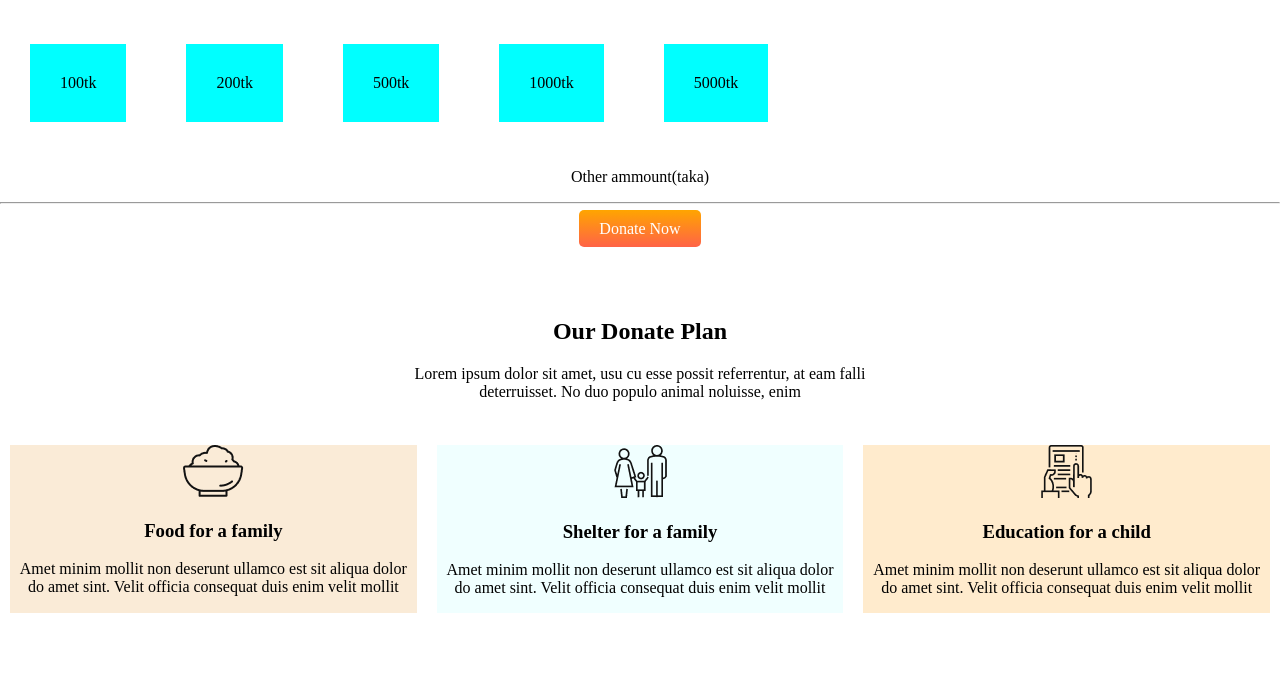
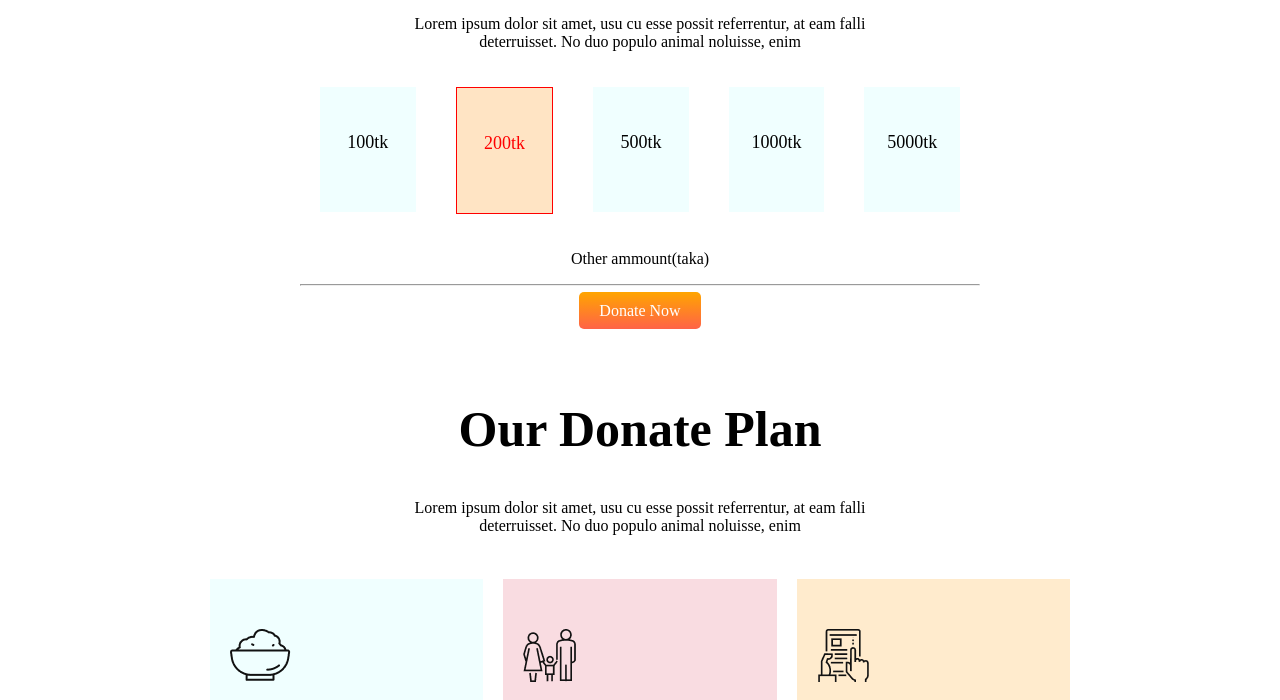
Before and after one commit to HASAN1911001/Assignement1, a plain HTML site: page index.html in a window 1280 px wide. Shown: the part 767-1467 px from the top of the page. Drawn offline with Linux system fonts and the light colour scheme.

Commit message:
Nothing significant

```diff
--- a/index.html
+++ b/index.html
@@ -22,7 +22,7 @@
     </section>
     <section id="donate-today">
         <p>
-            <h1>Donate Today</h1>
+            <h1 class="header">Donate Today</h1>
             Lorem ipsum dolor sit amet, usu cu esse possit referrentur, at eam falli<br>
             deterruisset. No duo populo animal noluisse, enim
         </p>
@@ -30,7 +30,7 @@
             <div class="tk">
                 100tk
             </div>
-            <div class="tk">
+            <div class="tk" id="tk200">
                 200tk
             </div>
             <div class="tk">
@@ -43,12 +43,16 @@
                 5000tk
             </div>
         </div>
-        <p>Other ammount(taka) <hr></p>
+        <div id="hr">
+            <p>
+                Other ammount(taka) <hr>
+            </p>
+        </div>
         <a id="donate-tab" href="https://help.unicef.org/bd/bangladesh-floods" target="blank">Donate Now</a>
     </section>
     <section id="our-donate-plan">
         <p>
-            <h1>Our Donate Plan</h1>
+            <h1 class="header">Our Donate Plan</h1>
             Lorem ipsum dolor sit amet, usu cu esse possit referrentur, at eam falli<br>
             deterruisset. No duo populo animal noluisse, enim<br><br>
         </p>
--- a/style.css
+++ b/style.css
@@ -1,5 +1,8 @@
 body{
     margin: 0;
+}
+.header{
+    font-size: 50px;
 }
 #bannar{
     height: 600px;
@@ -36,11 +39,29 @@ body{
 }
 #ammount{
     display: flex;
+    margin-left: 300px;
+    margin-right: 300px;
+
 }
 .tk{
-    margin: 30px;
-    background-color:aqua;
-    padding: 30px;
+    width: 20%;
+    height: 60px;
+    margin: 20px;
+    background-color:azure;
+    padding: 20px;
+    text-align: center;
+    padding-top: 45px;
+    font-size: 18px;
+    font-weight:700px;
+}
+#tk200{
+    color: red;
+    border: 1px solid red;
+    background-color:bisque
+}
+#hr{
+    margin-left: 300px;
+    margin-right: 300px;
 }
 
 #our-donate-plan{
@@ -48,17 +69,36 @@ body{
     margin-bottom: 80px;
 }
 #food-shelter-education{
+    margin-left: 200px;
+    margin-right: 200px;
     display: flex;
 }
 #food{
+    text-align: left;
+    padding-top:50px;
+    padding-bottom: 20px;
+    padding-left: 20px;
+    padding-right: 20px;
     margin: 10px;
-    background-color: antiquewhite;
+    background-color: azure;
+
 }
 #shelter{
+    text-align: left;
+    padding-top:50px;
+    padding-bottom: 20px;
+    padding-left: 20px;
+    padding-right: 20px;
     margin: 10px;
-    background-color: azure;
+    background-color:rgb(249, 220, 225)
+
 }
 #education{
+    text-align: left;
+    padding-top:50px;
+    padding-bottom: 20px;
+    padding-left: 20px;
+    padding-right: 20px;
     margin: 10px;
     background-color:blanchedalmond
 }
```
